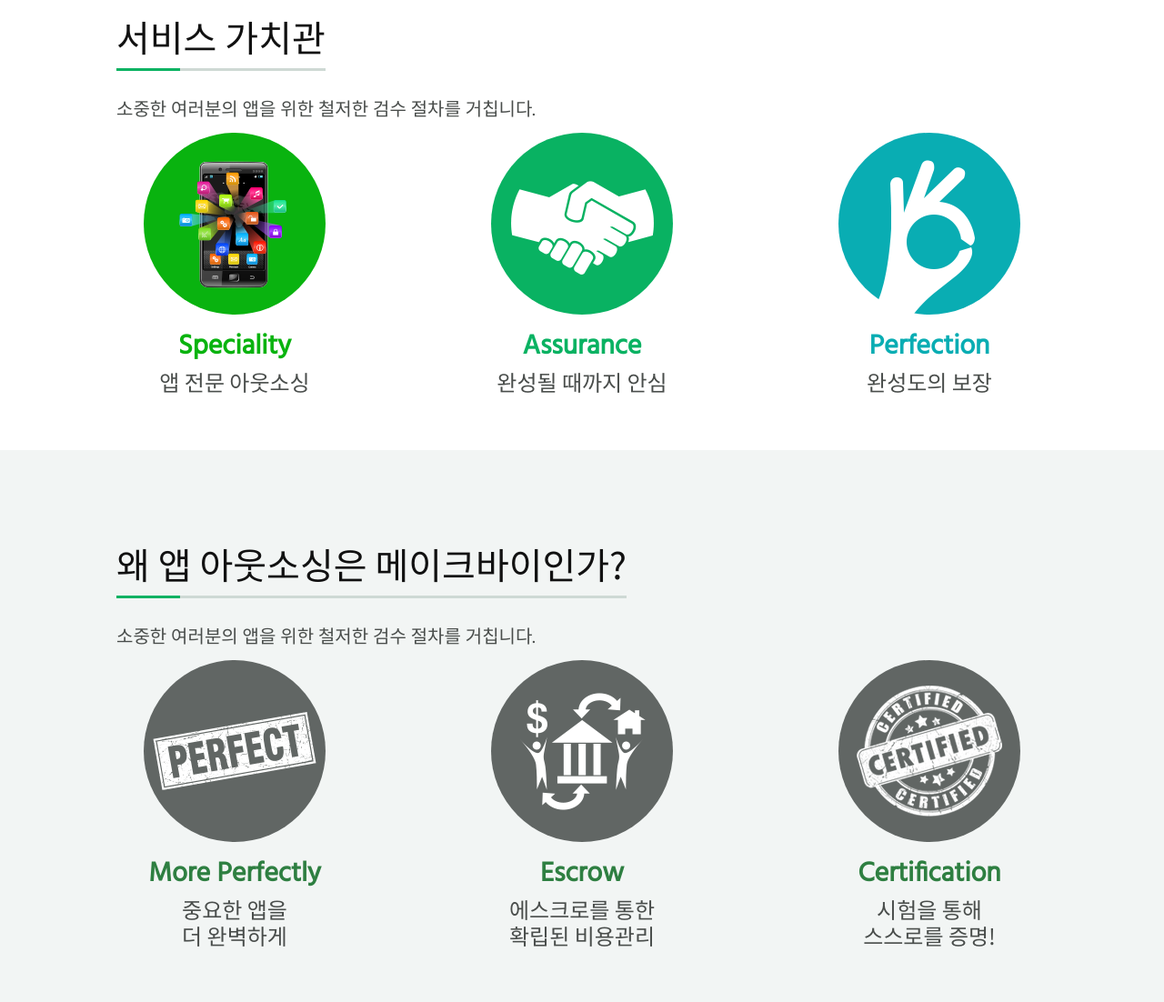
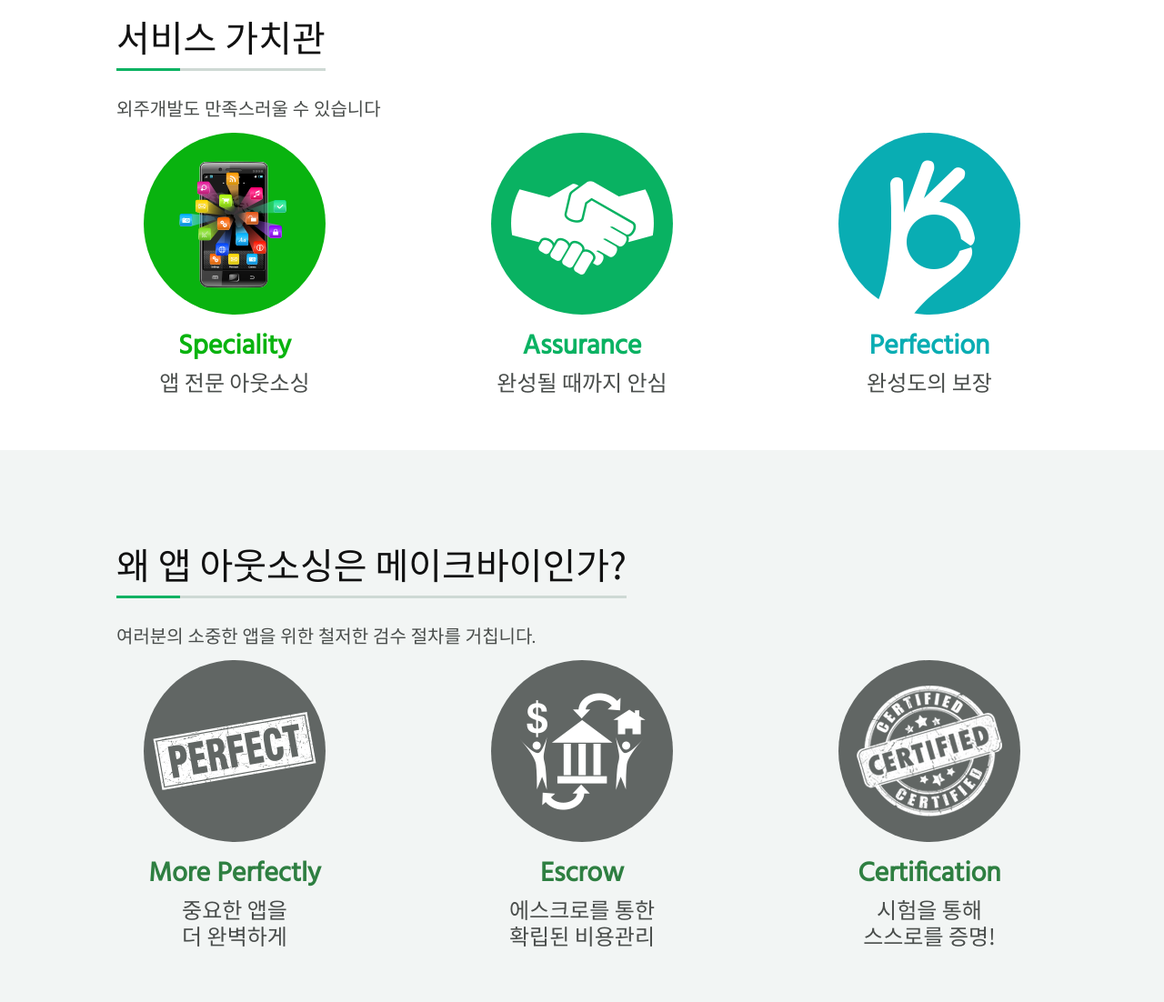
Before and after one commit to projgotham/makebuy, a PHP site: page /makebuy/ in a window 1280 px wide. Shown: the part 538-1640 px from the top of the page at 91% size. Run offline with PHP 8.4, Linux system fonts and the light colour scheme; the visitor is signed in with stand-in values (Sample User, id 1); data that the repository does not hold is empty; some web fonts are replaced.

Commit message:
change front text

```diff
--- a/index.php
+++ b/index.php
@@ -23,7 +23,7 @@
 					서비스 가치관
 					<div class='border'><span></span></div>
 				</h2>
-				<h3>소중한 여러분의 앱을 위한 철저한 검수 절차를 거칩니다.</h3>
+				<h3>외주개발도 만족스러울 수 있습니다</h3>
 			</div>
 			<ul class="main-circle-ul">
 				<!-- Icon Box -->
@@ -65,7 +65,7 @@
 					왜 앱 아웃소싱은 메이크바이인가?
 					<div class='border'><span></span></div>
 				</h2>
-				<h3>소중한 여러분의 앱을 위한 철저한 검수 절차를 거칩니다.</h3>
+				<h3>여러분의 소중한 앱을 위한 철저한 검수 절차를 거칩니다.</h3>
 			</div>
 			<ul class="main-circle-ul">
 				<!-- Icon Box -->
```
